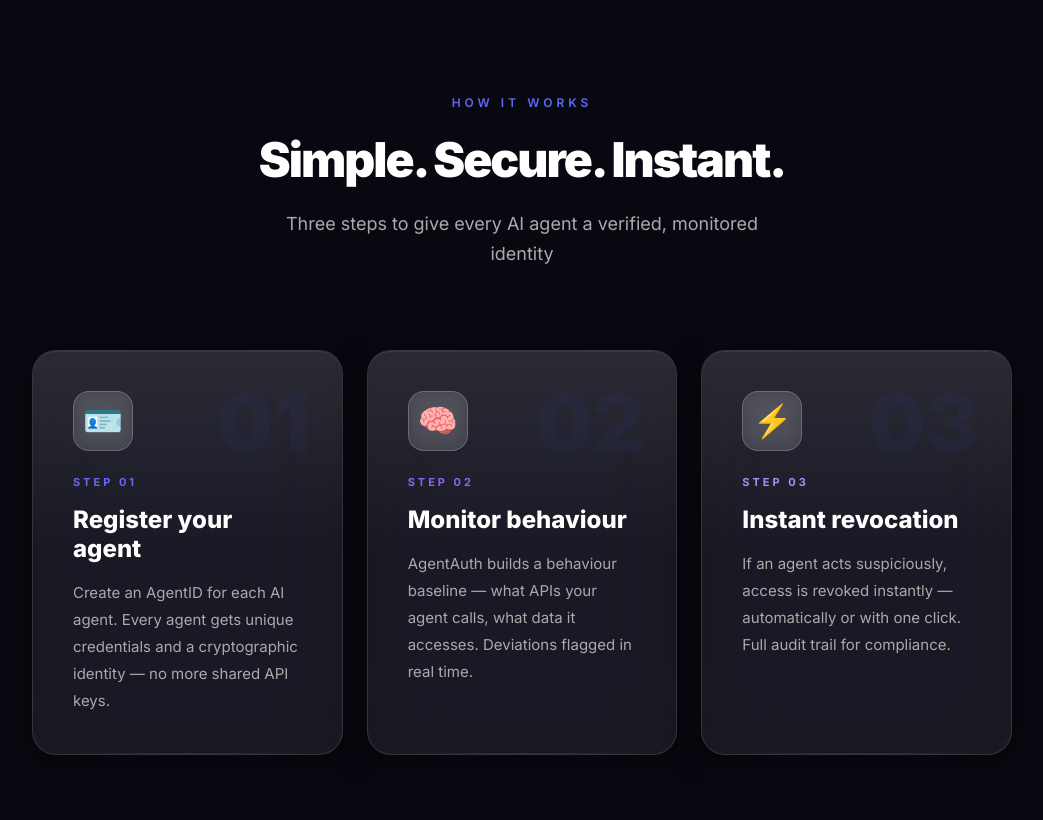
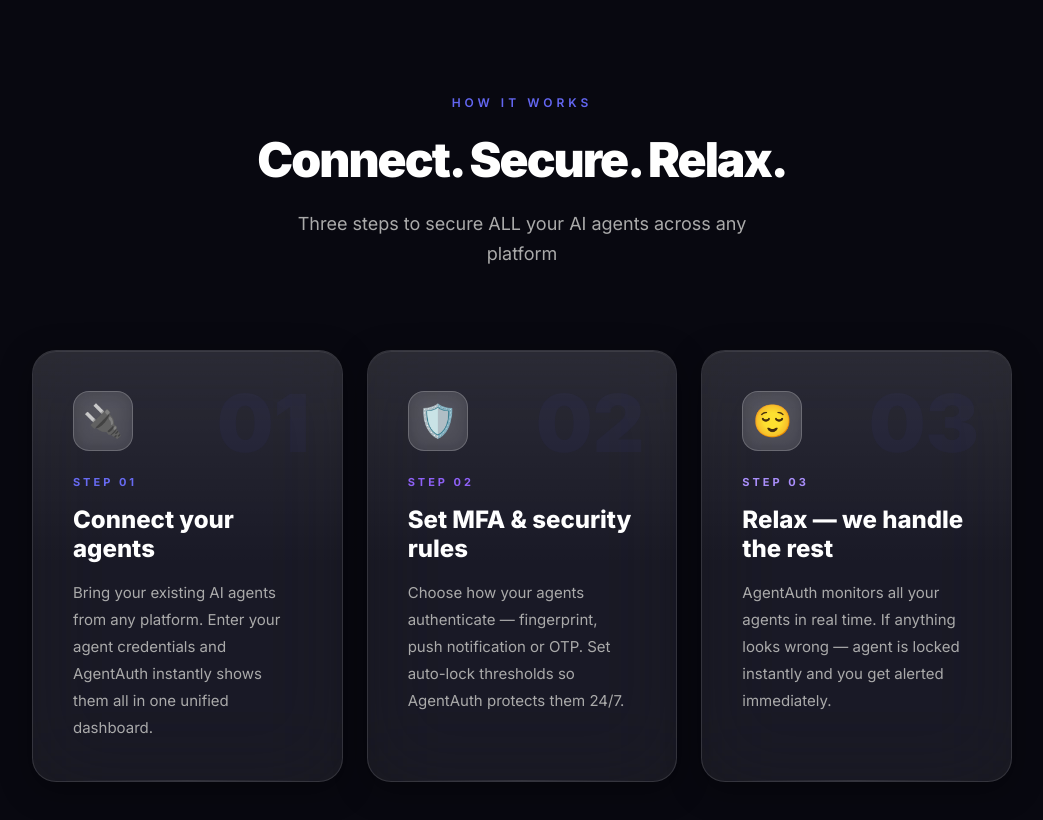
Before and after one commit to agentauthsite-web/agentauth-website, a React (Create React App) app: page / in a window 1280 px wide. Shown: the part 3080-3900 px from the top of the page, without its empty margins (118-1161 px from the left). Built offline with nearby package versions, Linux system fonts and the light colour scheme.

Commit message:
Update how it works steps

```diff
--- a/src/App.js
+++ b/src/App.js
@@ -490,14 +490,14 @@
         <div id="how" style={{ padding: '120px 60px', maxWidth: '1100px', margin: '0 auto', borderTop: `1px solid ${colors.sectionBorder}` }}>
           <div style={{ textAlign: 'center', marginBottom: '80px' }}>
             <p className="section-label">How it works</p>
-            <h2 style={{ fontSize: '48px', fontWeight: '900', letterSpacing: '-2px', color: colors.text, marginBottom: '20px' }}>Simple. Secure. Instant.</h2>
-            <p style={{ color: colors.subtext, fontSize: '18px', maxWidth: '480px', margin: '0 auto', lineHeight: '1.7' }}>Three steps to give every AI agent a verified, monitored identity</p>
+            <h2 style={{ fontSize: '48px', fontWeight: '900', letterSpacing: '-2px', color: colors.text, marginBottom: '20px' }}>Connect. Secure. Relax.</h2>
+            <p style={{ color: colors.subtext, fontSize: '18px', maxWidth: '480px', margin: '0 auto', lineHeight: '1.7' }}>Three steps to secure ALL your AI agents across any platform</p>
           </div>
           <div style={{ display: 'flex', gap: '24px', flexWrap: 'wrap' }}>
             {[
-              { step: '01', icon: '🪪', title: 'Register your agent', desc: 'Create an AgentID for each AI agent. Every agent gets unique credentials and a cryptographic identity — no more shared API keys.', color: '#6366f1' },
-              { step: '02', icon: '🧠', title: 'Monitor behaviour', desc: 'AgentAuth builds a behaviour baseline — what APIs your agent calls, what data it accesses. Deviations flagged in real time.', color: '#8b5cf6' },
-              { step: '03', icon: '⚡', title: 'Instant revocation', desc: 'If an agent acts suspiciously, access is revoked instantly — automatically or with one click. Full audit trail for compliance.', color: '#a78bfa' },
+              { step: '01', icon: '🔌', title: 'Connect your agents', desc: 'Bring your existing AI agents from any platform. Enter your agent credentials and AgentAuth instantly shows them all in one unified dashboard.', color: '#6366f1' },
+              { step: '02', icon: '🛡️', title: 'Set MFA & security rules', desc: 'Choose how your agents authenticate — fingerprint, push notification or OTP. Set auto-lock thresholds so AgentAuth protects them 24/7.', color: '#8b5cf6' },
+              { step: '03', icon: '😌', title: 'Relax — we handle the rest', desc: 'AgentAuth monitors all your agents in real time. If anything looks wrong — agent is locked instantly and you get alerted immediately.', color: '#a78bfa' },
             ].map((item, i) => (
               <div key={i} className="step-card glass-card">
                 <div style={{ position: 'absolute', top: '32px', right: '32px', fontSize: '80px', fontWeight: '900', color: 'rgba(99,102,241,0.05)', lineHeight: 1 }}>{item.step}</div>
```
